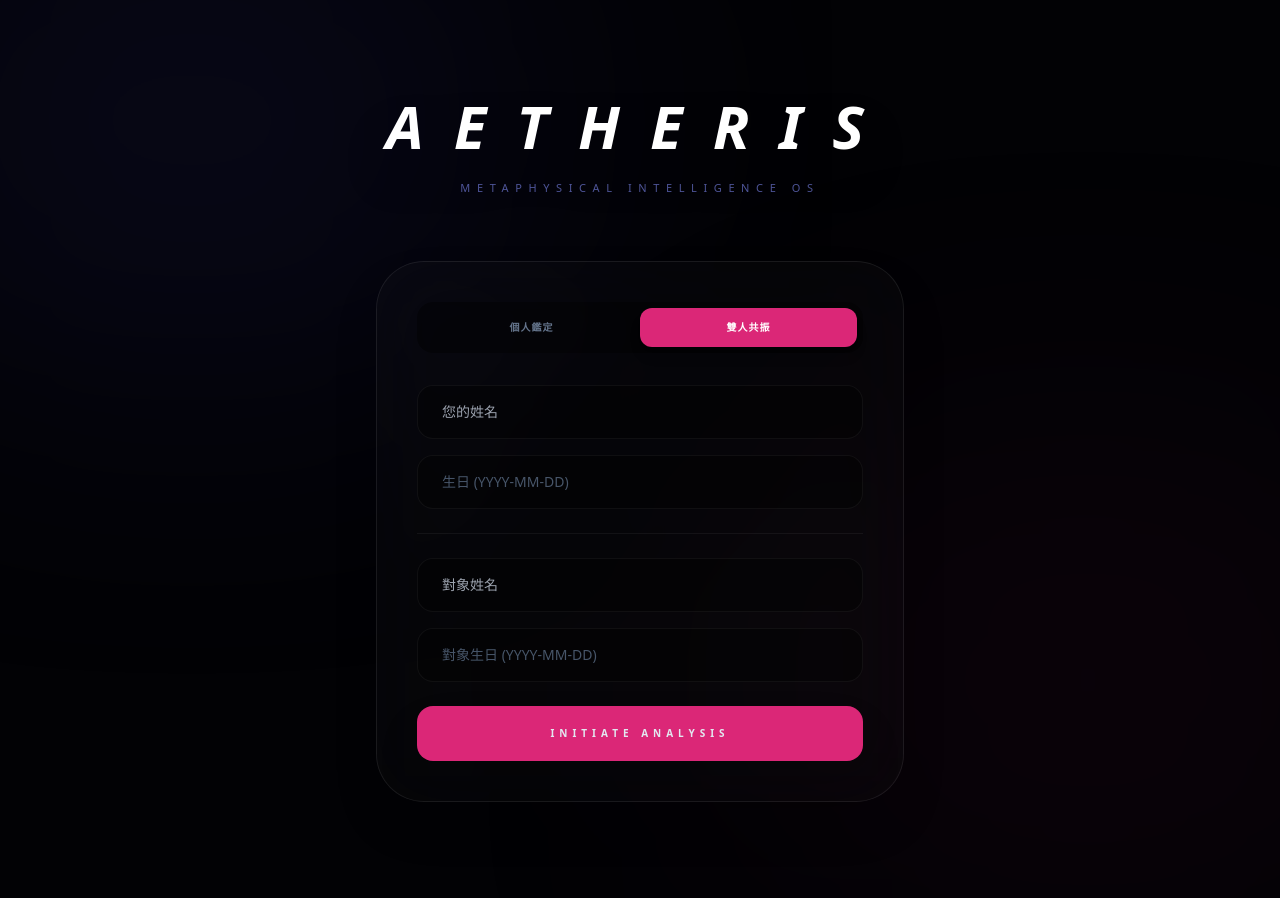
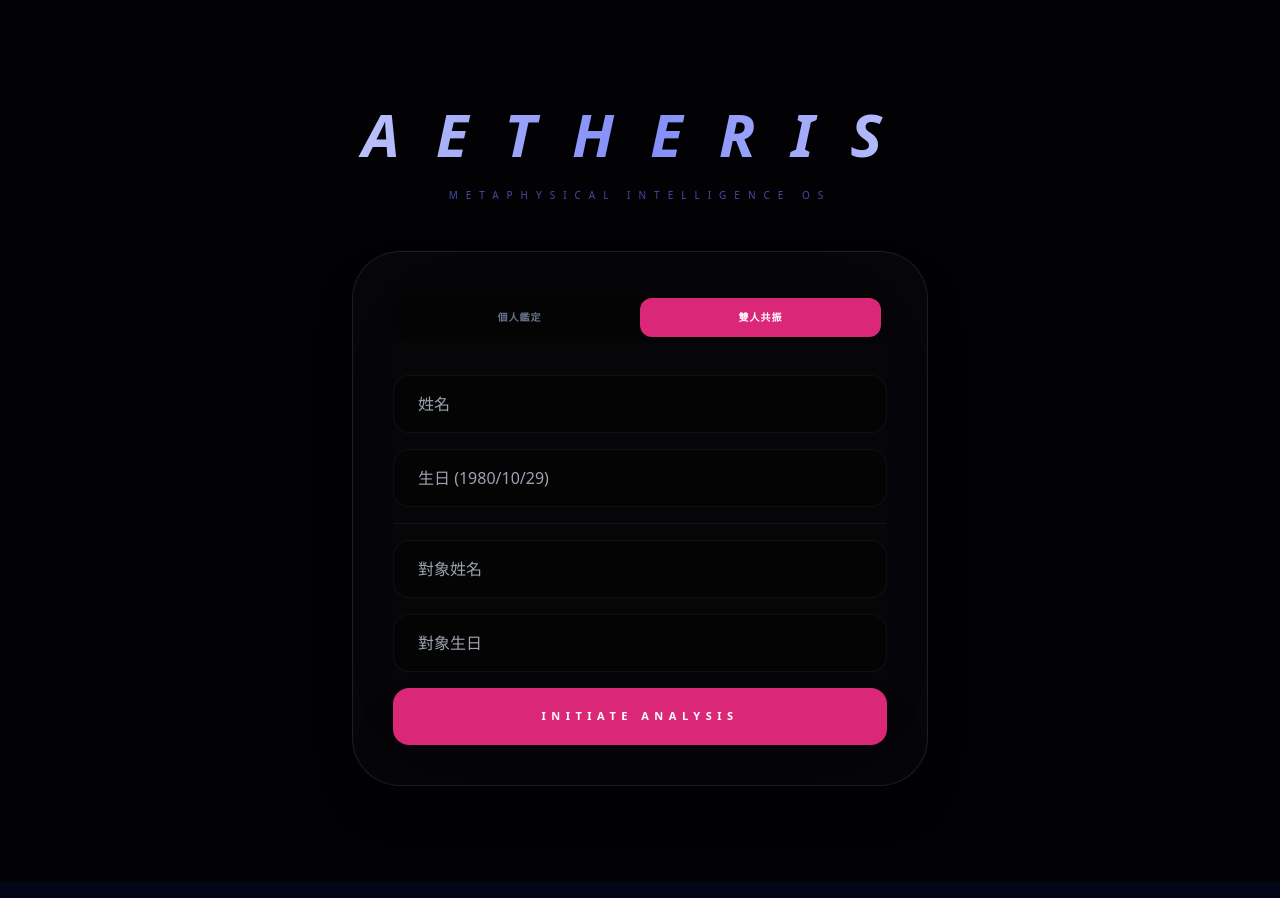
Before and after one commit to gtr0213456/metaphysic-test, a React (Vite) app: page / in a window 1280 px wide. Both pictures are taken after a click on the button "雙人共振". Built offline with nearby package versions, Linux system fonts and the light colour scheme.

Commit message:
Update App.tsx

```diff
--- a/src/App.tsx
+++ b/src/App.tsx
@@ -1,37 +1,12 @@
 import React, { useState } from 'react';
 import { MetaphysicalEngine, MetaphysicResult } from './services/metaphysicalEngine';
 
-// --- UI 組件：高質感卡片 ---
-function GlassCard({ title, children, className = "" }: { title: string; children: React.ReactNode; className?: string }) {
-  return (
-    <div className={`bg-white/[0.03] border border-white/[0.08] backdrop-blur-3xl rounded-[2.5rem] p-8 shadow-2xl ${className}`}>
-      <h3 className="text-[10px] font-black tracking-[0.3em] text-indigo-400 uppercase mb-6 italic">{title}</h3>
-      {children}
-    </div>
-  );
-}
-
-// --- 小型組件：數據標籤 ---
 function DataTag({ label, value, sub }: { label: string; value: string | number; sub?: string }) {
   return (
     <div className="flex flex-col">
-      <span className="text-[8px] uppercase tracking-widest text-slate-500 font-bold mb-1">{label}</span>
+      <span className="text-[9px] uppercase tracking-[0.2em] text-indigo-400/60 font-bold mb-1">{label}</span>
       <span className="text-sm font-bold text-slate-200">{value || '---'}</span>
-      {sub && <span className="text-[9px] text-indigo-400/70 mt-1">{sub}</span>}
-    </div>
-  );
-}
-
-// --- 九宮格組件 ---
-function LoShuGrid({ grid }: { grid: number[] }) {
-  const layout = [4, 9, 2, 3, 5, 7, 8, 1, 6];
-  return (
-    <div className="grid grid-cols-3 gap-1.5 w-24">
-      {layout.map((num) => (
-        <div key={num} className={`h-7 w-7 flex items-center justify-center text-[10px] rounded-lg border transition-all duration-700 ${grid && grid[num] > 0 ? 'bg-indigo-500/30 border-indigo-400/50 text-white font-bold shadow-[0_0_12px_rgba(99,102,241,0.2)]' : 'border-white/5 text-white/5'}`}>
-          {num}
-        </div>
-      ))}
+      {sub && <span className="text-[10px] text-slate-500 mt-1">{sub}</span>}
     </div>
   );
 }
@@ -43,174 +18,109 @@ export default function App() {
   const [isLoading, setIsLoading] = useState(false);
   const [mode, setMode] = useState<'personal' | 'relationship'>('personal');
 
-  // 🔥 核心修正：年份封鎖與格式化邏輯
-  const handleDateInput = (val: string, target: 'user' | 'partner') => {
-    // 1. 自動將斜線轉為橫線 2. 只允許數字與橫線 3. 限制長度 10 位 (YYYY-MM-DD)
-    const cleanVal = val.replace(/\//g, '-').replace(/[^0-9-]/g, '').slice(0, 10);
-
-    if (target === 'user') setUser(prev => ({ ...prev, birthday: cleanVal }));
-    else setPartner(prev => ({ ...prev, birthday: cleanVal }));
-  };
-
   const handleStartAnalysis = async () => {
-    if (!user.name || user.birthday.length < 10) {
-      return alert("請填寫姓名與完整生日 (格式: 1980-10-29)");
-    }
-
-    const apiKey = import.meta.env.VITE_GEMINI_API_KEY;
-    if (!apiKey) {
-      return alert("API Key 未配置。請在 Vercel Settings 設定 VITE_GEMINI_API_KEY 並重新部署。");
-    }
-
+    if (!user.name || !user.birthday) return alert("請輸入姓名與生日");
     setIsLoading(true);
     try {
-      const result = await MetaphysicalEngine.getFullAnalysis(
-        user,
-        mode === 'relationship' ? partner : undefined
-      );
+      const apiUser = { ...user, birthday: user.birthday.replace(/\//g, '-') };
+      const apiPartner = mode === 'relationship' ? { ...partner, birthday: partner.birthday.replace(/\//g, '-') } : undefined;
+      const result = await MetaphysicalEngine.getFullAnalysis(apiUser, apiPartner);
       setData(result);
     } catch (e: any) {
-      // 針對常見 API 錯誤進行攔截提示
-      if (e.message.includes('403')) {
-        alert("🚨 維度連結受阻 (403)：API Key 已失效或被標記為洩漏，請更換新 Key。");
-      } else if (e.message.includes('400')) {
-        alert("🚨 格式錯誤 (400)：請確認輸入的資料是否符合規範。");
-      } else {
-        alert("分析失敗：" + e.message);
-      }
+      alert("連線失敗：" + e.message);
     } finally {
       setIsLoading(false);
     }
   };
 
   return (
-    <div className="min-h-screen bg-[#020205] text-slate-200 pb-24 font-sans selection:bg-indigo-500/30 overflow-x-hidden">
-      {/* 背景裝飾光暈 */}
-      <div className="fixed top-[-10%] left-[-10%] w-[50%] h-[50%] bg-indigo-900/20 blur-[150px] rounded-full pointer-events-none"></div>
-      <div className="fixed bottom-[-10%] right-[-10%] w-[50%] h-[50%] bg-pink-900/10 blur-[150px] rounded-full pointer-events-none"></div>
+    <div className="min-h-screen bg-[#020205] text-white p-6 pb-24 font-sans selection:bg-indigo-500/30">
+      {/* 背景裝飾 */}
+      <div className="fixed top-0 left-0 w-full h-full bg-[radial-gradient(circle_at_50%_50%,rgba(17,24,39,1)_0%,rgba(2,2,5,1)_100%)] -z-10"></div>
 
-      <header className="relative pt-24 pb-16 text-center">
-        <h1 className="text-6xl font-black tracking-[0.5em] text-white italic drop-shadow-2xl">AETHERIS</h1>
-        <p className="text-[11px] text-indigo-400 tracking-[0.6em] uppercase mt-6 font-medium opacity-60">Metaphysical Intelligence OS</p>
+      <header className="pt-20 pb-12 text-center">
+        <h1 className="text-6xl font-black tracking-[0.6em] italic text-transparent bg-clip-text bg-gradient-to-r from-white via-indigo-400 to-white">AETHERIS</h1>
+        <p className="text-[10px] text-indigo-500 tracking-[0.8em] mt-6 uppercase opacity-70">Metaphysical Intelligence OS</p>
       </header>
 
-      <main className="max-w-xl mx-auto px-6 relative z-10 space-y-12">
-        {/* 輸入卡片 */}
-        <div className="bg-white/[0.02] border border-white/[0.08] rounded-[3rem] p-10 backdrop-blur-2xl shadow-2xl">
+      <main className="max-w-xl mx-auto space-y-10">
+        {/* 輸入介面 */}
+        <div className="bg-white/[0.02] border border-white/10 rounded-[3rem] p-10 backdrop-blur-3xl shadow-2xl">
           <div className="flex bg-black/40 p-1.5 rounded-2xl mb-8">
-            <button
-              onClick={() => { setMode('personal'); setData(null); }}
-              className={`flex-1 py-3 rounded-xl text-[10px] font-bold tracking-widest transition-all ${mode === 'personal' ? 'bg-indigo-600 text-white shadow-lg' : 'text-slate-500'}`}
-            >
-              個人鑑定
-            </button>
-            <button
-              onClick={() => { setMode('relationship'); setData(null); }}
-              className={`flex-1 py-3 rounded-xl text-[10px] font-bold tracking-widest transition-all ${mode === 'relationship' ? 'bg-pink-600 text-white shadow-lg' : 'text-slate-500'}`}
-            >
-              雙人共振
-            </button>
+            <button onClick={() => setMode('personal')} className={`flex-1 py-3 rounded-xl text-[10px] font-bold tracking-widest transition-all ${mode === 'personal' ? 'bg-indigo-600 text-white' : 'text-slate-500'}`}>個人鑑定</button>
+            <button onClick={() => setMode('relationship')} className={`flex-1 py-3 rounded-xl text-[10px] font-bold tracking-widest transition-all ${mode === 'relationship' ? 'bg-pink-600 text-white' : 'text-slate-500'}`}>雙人共振</button>
           </div>
-
-          <div className="space-y-6">
-            <div className="space-y-4">
-              <input
-                type="text"
-                placeholder="您的姓名"
-                value={user.name}
-                onChange={(e) => setUser({...user, name: e.target.value})}
-                className="w-full bg-black/40 border border-white/5 rounded-2xl px-6 py-4 text-sm outline-none focus:border-indigo-500/50 transition-all text-white"
-              />
-              <input
-                type="text"
-                placeholder="生日 (YYYY-MM-DD)"
-                value={user.birthday}
-                onChange={(e) => handleDateInput(e.target.value, 'user')}
-                className="w-full bg-black/40 border border-white/5 rounded-2xl px-6 py-4 text-sm outline-none focus:border-indigo-500/50 transition-all text-white placeholder:text-slate-600"
-              />
-            </div>
+          <div className="space-y-4">
+            <input type="text" placeholder="姓名" value={user.name} onChange={(e)=>setUser({...user, name:e.target.value})} className="w-full bg-black/40 border border-white/5 rounded-2xl px-6 py-4 outline-none focus:border-indigo-500 transition-all" />
+            <input type="text" placeholder="生日 (1980/10/29)" value={user.birthday} onChange={(e)=>setUser({...user, birthday:e.target.value})} className="w-full bg-black/40 border border-white/5 rounded-2xl px-6 py-4 outline-none focus:border-indigo-500 transition-all" />
 
             {mode === 'relationship' && (
-              <div className="pt-6 border-t border-white/5 space-y-4 animate-in fade-in slide-in-from-top-4">
-                <input
-                  type="text"
-                  placeholder="對象姓名"
-                  value={partner.name}
-                  onChange={(e) => setPartner({...partner, name: e.target.value})}
-                  className="w-full bg-black/40 border border-white/5 rounded-2xl px-6 py-4 text-sm outline-none focus:border-pink-500/50 transition-all text-white"
-                />
-                <input
-                  type="text"
-                  placeholder="對象生日 (YYYY-MM-DD)"
-                  value={partner.birthday}
-                  onChange={(e) => handleDateInput(e.target.value, 'partner')}
-                  className="w-full bg-black/40 border border-white/5 rounded-2xl px-6 py-4 text-sm outline-none focus:border-pink-500/50 transition-all text-white placeholder:text-slate-600"
-                />
+              <div className="pt-4 border-t border-white/5 space-y-4 animate-in fade-in slide-in-from-top-4">
+                <input type="text" placeholder="對象姓名" value={partner.name} onChange={(e)=>setPartner({...partner, name:e.target.value})} className="w-full bg-black/40 border border-white/5 rounded-2xl px-6 py-4 outline-none focus:border-pink-500 transition-all" />
+                <input type="text" placeholder="對象生日" value={partner.birthday} onChange={(e)=>setPartner({...partner, birthday:e.target.value})} className="w-full bg-black/40 border border-white/5 rounded-2xl px-6 py-4 outline-none focus:border-pink-500 transition-all" />
               </div>
             )}
 
-            <button
-              onClick={handleStartAnalysis}
-              disabled={isLoading}
-              className={`w-full py-5 rounded-2xl font-black tracking-[0.5em] text-[10px] transition-all duration-500 shadow-2xl ${mode === 'personal' ? 'bg-indigo-600 hover:bg-indigo-500' : 'bg-pink-600 hover:bg-pink-500'} disabled:opacity-20 active:scale-95`}
-            >
+            <button onClick={handleStartAnalysis} disabled={isLoading} className={`w-full py-5 rounded-2xl font-black tracking-[0.5em] text-[11px] transition-all shadow-2xl ${mode === 'personal' ? 'bg-indigo-600' : 'bg-pink-600'} disabled:opacity-20`}>
               {isLoading ? "SYNCHRONIZING..." : "INITIATE ANALYSIS"}
             </button>
           </div>
         </div>
 
-        {/* 結果顯示 */}
+        {/* 結果展示 */}
         {data && (
           <div className="space-y-8 animate-in fade-in slide-in-from-bottom-12 duration-1000">
-            {/* 每日建議 */}
-            <div className="bg-gradient-to-r from-indigo-500/10 via-pink-500/10 to-transparent border border-white/10 rounded-[3rem] p-10 relative overflow-hidden group">
-              <div className="absolute top-0 left-0 w-full h-1 bg-gradient-to-r from-transparent via-indigo-500 to-transparent opacity-50"></div>
-              <p className="text-[10px] font-black tracking-[0.5em] text-indigo-400 mb-6 uppercase italic">Daily Insight</p>
-              <p className="text-xl leading-relaxed text-slate-200 font-serif italic">"{data.dailyAdvice}"</p>
-              <div className="mt-8 flex flex-wrap gap-3">
-                {data.luckyIndicators?.action?.map((a: string, i: number) => (
-                  <span key={i} className="px-4 py-1.5 bg-white/5 rounded-full text-[9px] font-bold text-slate-400 border border-white/5">宜：{a}</span>
-                ))}
+
+            {/* 1. 今日決策區 (補全) */}
+            <div className="bg-gradient-to-br from-indigo-900/40 to-transparent border border-indigo-500/30 rounded-[3rem] p-10 backdrop-blur-3xl relative overflow-hidden">
+              <div className="absolute top-0 right-0 p-8 opacity-10 text-6xl italic font-black">2026</div>
+              <h3 className="text-[10px] font-black tracking-widest text-indigo-400 uppercase mb-6">Daily Strategic Decision</h3>
+              <p className="text-2xl font-serif italic text-white mb-8 leading-relaxed">"{data.dailyAdvice}"</p>
+
+              <div className="grid grid-cols-3 gap-6 pt-8 border-t border-white/10">
+                <DataTag label="幸運色" value={data.luckyIndicators.color} />
+                <DataTag label="幸運方位" value={data.luckyIndicators.direction} />
+                <div className="col-span-1">
+                   <span className="text-[9px] uppercase tracking-[0.2em] text-indigo-400/60 font-bold mb-2 block">今日宜</span>
+                   <div className="flex flex-wrap gap-2">
+                     {data.luckyIndicators.action.map((act, i) => (
+                       <span key={i} className="text-[10px] bg-indigo-500/20 text-indigo-200 px-2 py-1 rounded-md border border-indigo-500/30">{act}</span>
+                     ))}
+                   </div>
+                </div>
               </div>
             </div>
 
+            {/* 2. 玄學細節區 */}
             <div className="grid grid-cols-1 md:grid-cols-2 gap-6">
-              {/* 東方玄學 */}
-              <GlassCard title="Eastern Metaphysics">
-                <div className="space-y-6">
-                  <DataTag label="八字四柱" value={data.personal.eastern.bazi.pillars.join(' ')} sub={`喜用神：${data.personal.eastern.bazi.favorable}`} />
-                  <DataTag label="姓名學-五格" value={`總格 ${data.personal.eastern.nameAnalysis.fiveGrids.total} - ${data.personal.eastern.nameAnalysis.luck81}`} sub={`三才：${data.personal.eastern.nameAnalysis.threeTalents}`} />
-                  <p className="text-[10px] leading-relaxed text-slate-400 italic line-clamp-3">{data.personal.eastern.bazi.analysis}</p>
-                </div>
-              </GlassCard>
+              <div className="bg-white/[0.03] border border-white/10 rounded-[2.5rem] p-8 space-y-6">
+                <h3 className="text-[10px] font-black tracking-widest text-indigo-400 uppercase">Eastern</h3>
+                <DataTag label="八字四柱" value={data.personal.eastern.bazi.pillars.join(' ')} sub={`喜用：${data.personal.eastern.bazi.favorable}`} />
+                <DataTag label="姓名五格" value={`總格 ${data.personal.eastern.nameAnalysis.fiveGrids.total}`} sub={data.personal.eastern.nameAnalysis.luck81} />
+              </div>
 
-              {/* 西方能量 */}
-              <GlassCard title="Western Energy">
-                <div className="space-y-6">
-                  <div className="flex justify-between items-start">
-                    <DataTag label="生命靈數" value={data.personal.western.numerology.lifeNum} sub={data.personal.western.numerology.personalYear} />
-                    <LoShuGrid grid={data.personal.western.numerology.grid} />
-                  </div>
-                  <DataTag label="人類圖類型" value={data.personal.western.humanDesign.type} sub={`權威：${data.personal.western.humanDesign.authority}`} />
-                  <DataTag label="卓爾金曆" value={data.personal.western.tzolkin.kin} sub={`波符：${data.personal.western.tzolkin.wave}`} />
-                </div>
-              </GlassCard>
+              <div className="bg-white/[0.03] border border-white/10 rounded-[2.5rem] p-8 space-y-6">
+                <h3 className="text-[10px] font-black tracking-widest text-indigo-400 uppercase">Western</h3>
+                <DataTag label="人類圖" value={data.personal.western.humanDesign.type} sub={data.personal.western.humanDesign.authority} />
+                <DataTag label="生命靈數" value={`主命數 ${data.personal.western.numerology.lifeNum}`} sub={`個人年：${data.personal.western.numerology.personalYear}`} />
+              </div>
             </div>
 
-            {/* 關係分析 */}
+            {/* 3. 關係共振區 (僅在雙人模式顯示) */}
             {mode === 'relationship' && data.relationship && (
-              <GlassCard title="Relationship Synergy" className="bg-gradient-to-br from-pink-500/10 to-indigo-500/5">
+              <div className="bg-gradient-to-r from-pink-900/20 to-indigo-900/20 border border-pink-500/30 rounded-[3rem] p-10">
                 <div className="flex justify-between items-end mb-8">
-                  <div>
-                    <span className="text-5xl font-black text-white">{data.relationship.syncScore}%</span>
-                    <p className="text-[10px] text-pink-400 font-bold mt-2 uppercase tracking-widest">{data.relationship.harmony}</p>
+                  <h3 className="text-[10px] font-black tracking-widest text-pink-400 uppercase">Resonance</h3>
+                  <span className="text-4xl font-black italic">{data.relationship.syncScore}%</span>
+                </div>
+                <div className="grid grid-cols-1 md:grid-cols-2 gap-8">
+                  <DataTag label="和諧程度" value={data.relationship.harmony} />
+                  <DataTag label="溝通建議" value={data.relationship.communicationTone} />
+                  <div className="col-span-full bg-black/40 p-4 rounded-2xl border border-white/5">
+                    <p className="text-xs text-pink-200/70 leading-relaxed"><span className="text-pink-500 font-bold">預警：</span>{data.relationship.warning}</p>
                   </div>
                 </div>
-                <div className="p-4 bg-black/40 rounded-2xl border border-white/5 space-y-2">
-                  <p className="text-[9px] font-bold text-indigo-300">溝通建議：{data.relationship.communicationTone}</p>
-                  <p className="text-[9px] font-bold text-pink-500">雷區：{data.relationship.warning}</p>
-                </div>
-              </GlassCard>
+              </div>
             )}
           </div>
         )}
```
